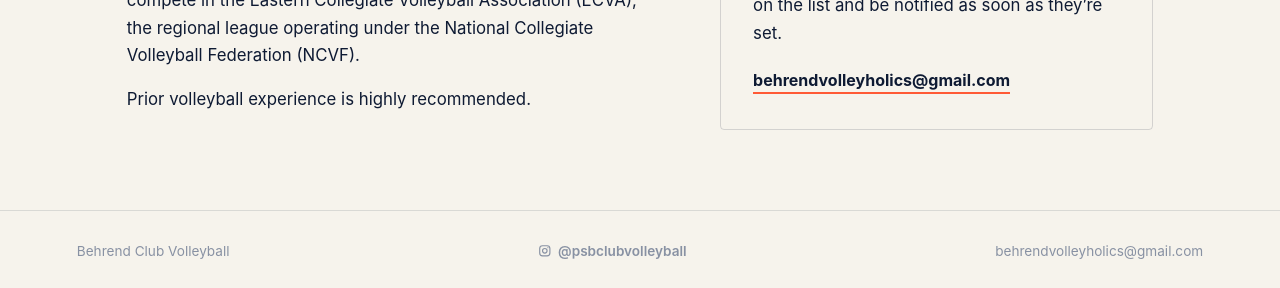
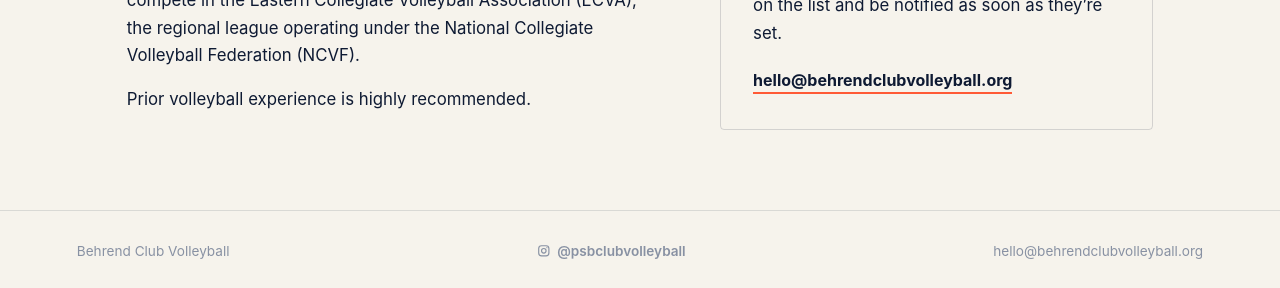
Before and after one commit to PSB-Club-Volleyball/landing-page, a React (Vite) app: page / in a window 1280 px wide. Shown: the part 1121-1409 px from the top of the page. Built offline with nearby package versions, Linux system fonts and the light colour scheme.

Commit message:
fix: update contact email to hello@behrendclubvolleyball.org

```diff
--- a/src/constants.ts
+++ b/src/constants.ts
@@ -1,4 +1,4 @@
-export const CONTACT_EMAIL = 'behrendvolleyholics@gmail.com'
+export const CONTACT_EMAIL = 'hello@behrendclubvolleyball.org'
 
 export const INSTAGRAM_HANDLE = '@psbclubvolleyball'
 export const INSTAGRAM_URL = 'https://www.instagram.com/psbclubvolleyball'
```
